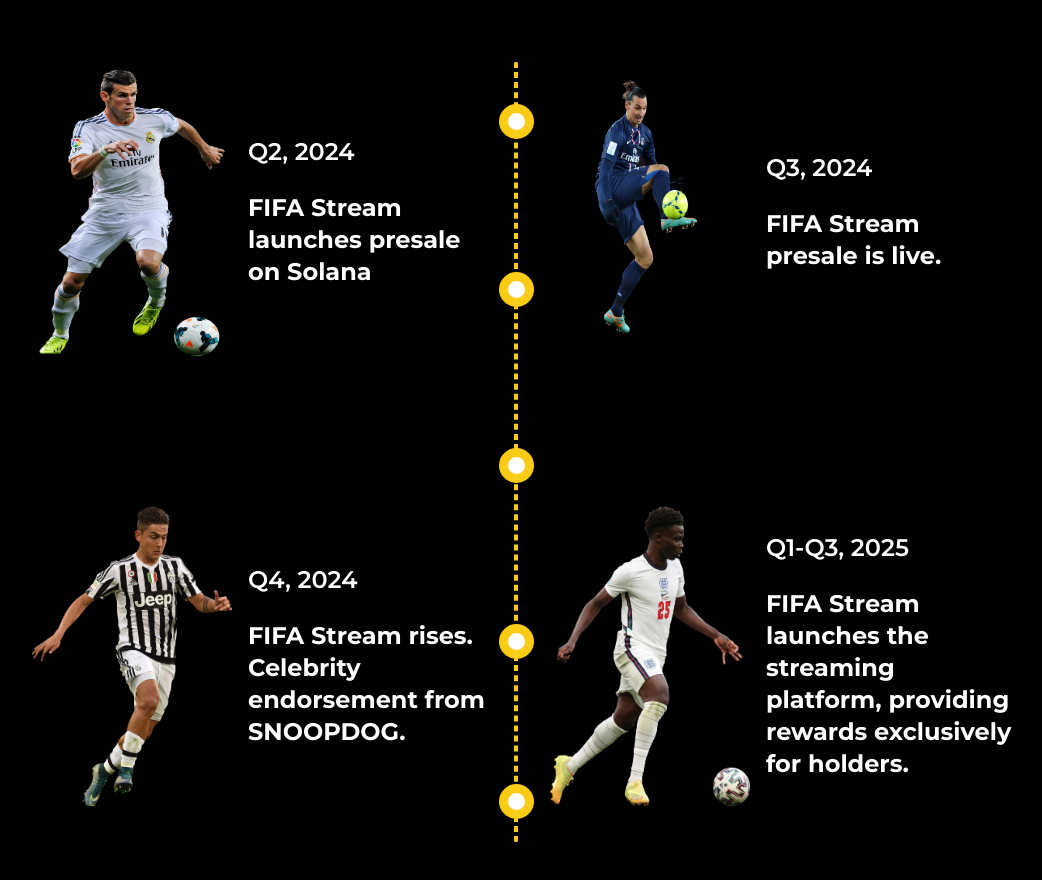
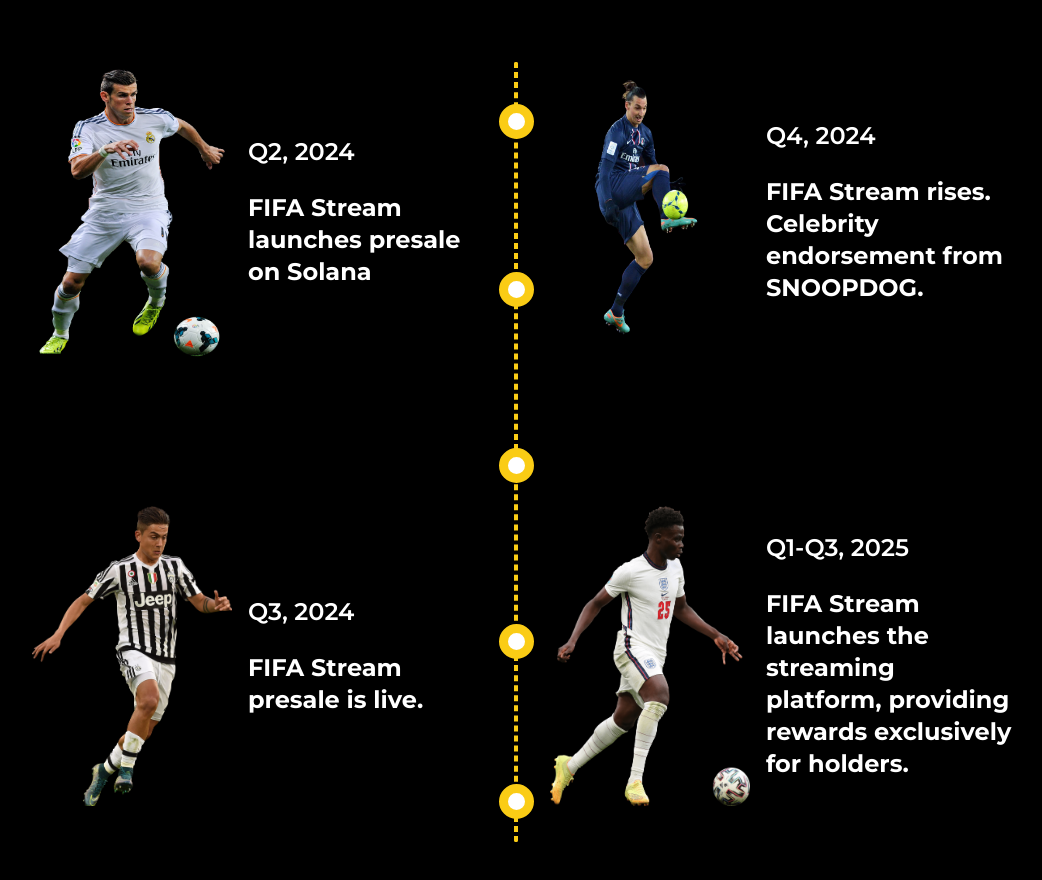
Before and after one commit to spanzyteo/fifa-token, a React (Vite) app: page / in a window 1280 px wide. Shown: the part 2340-3220 px from the top of the page, without its empty margins (116-1158 px from the left). Built offline with nearby package versions, Linux system fonts and the light colour scheme.

Commit message:
fixed roadmap

```diff
--- a/src/components/Roadmap.jsx
+++ b/src/components/Roadmap.jsx
@@ -57,9 +57,9 @@
                 className="h-[160px] md:h-[300px] w-[100px] md:w-[200px]"
               />
               <div className="flex flex-col text-white font-bold md:text-2xl gap-6">
-                <p className="font-semibold">Q4, 2024</p>
+                <p className="font-semibold">Q3, 2024</p>
                 <p className="md:w-[250px] w-[160px]">
-                  FIFA Stream rises. Celebrity endorsement from SNOOPDOG.
+                FIFA Stream presale is live.
                 </p>
               </div>
             </div>
@@ -79,9 +79,9 @@
                 className="h-[160px] md:h-[300px] w-[100px] md:w-[200px]"
               />
               <div className="flex flex-col text-white font-semibold md:font-bold md:text-2xl gap-6">
-                <p className="font-semibold">Q3, 2024</p>
+                <p className="font-semibold">Q4, 2024</p>
                 <p className="md:w-[250px] w-[180px]">
-                  FIFA Stream presale is live.
+                FIFA Stream rises. Celebrity endorsement from SNOOPDOG.
                 </p>
               </div>
             </div>
```
